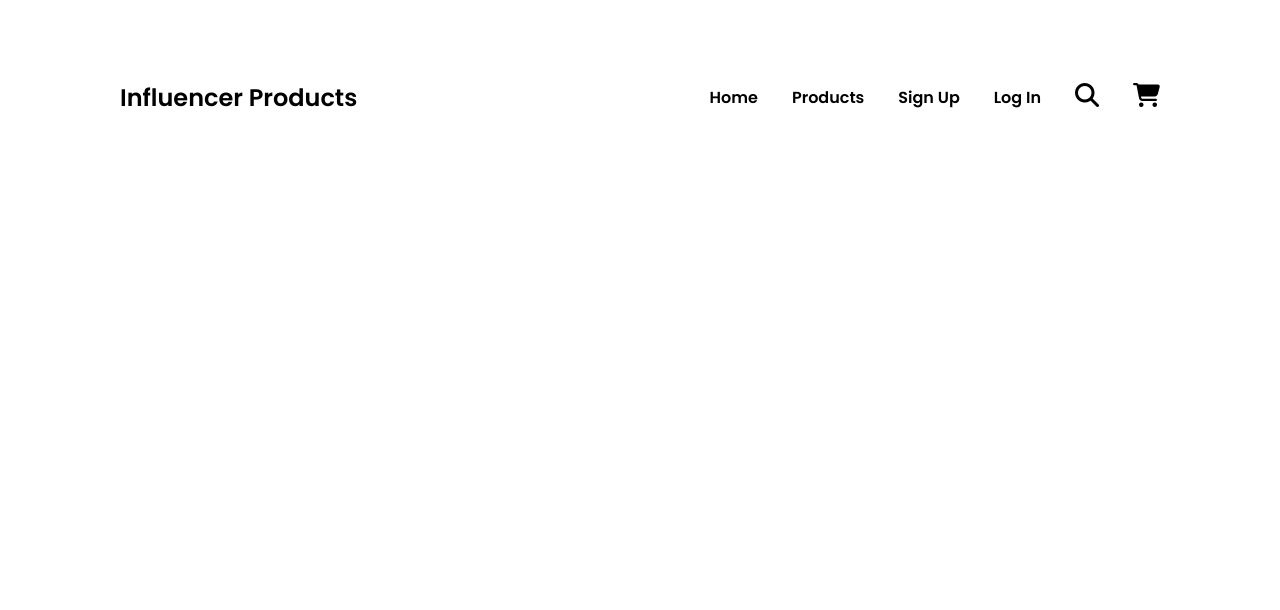
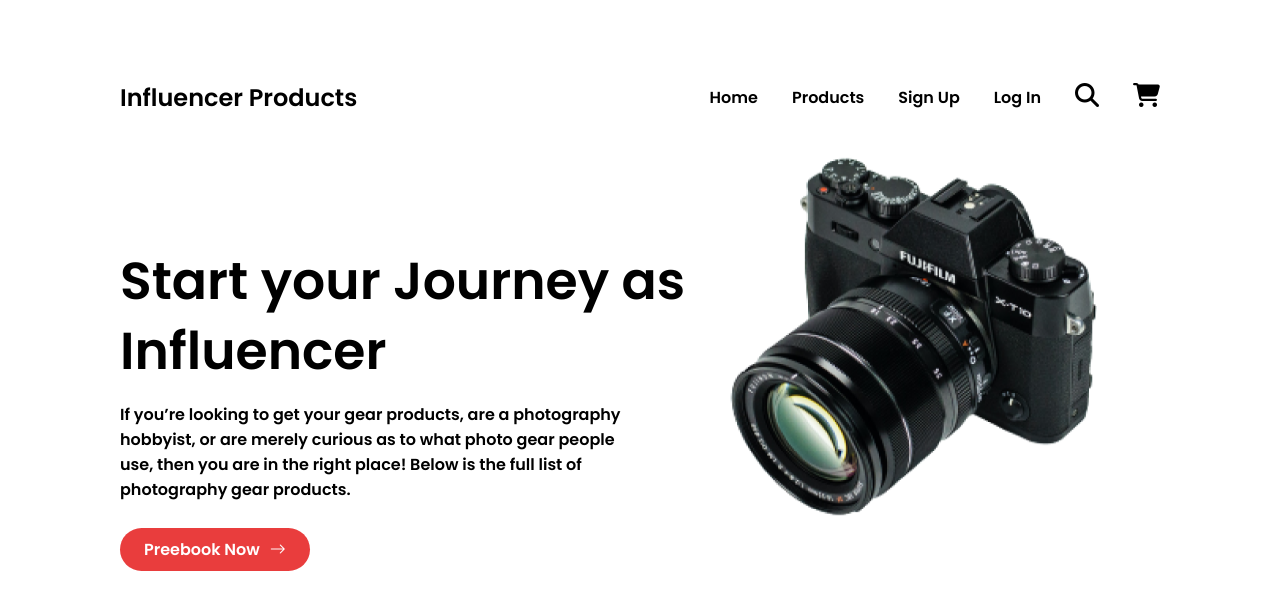
Before and after one commit to saikat66/assignment-2, a plain HTML site: page index.html in a window 1280 px wide. Drawn offline with nearby package versions, Linux system fonts and the light colour scheme.

Commit message:
main section added

```diff
--- a/index.html
+++ b/index.html
@@ -6,8 +6,16 @@
     <meta name="viewport" content="width=device-width, initial-scale=1.0">
     <title>Influence Gear</title>
     <!-- Utilities start -->
+
+    <!-- Font awesome -->
     <script src="https://kit.fontawesome.com/c418c8a9a4.js"crossorigin="anonymous"></script>
-    <!-- Utilities end -->
+    <!-- Font awesome end -->
+    <!-- Icon from getbootstarp start -->
+    <link rel="stylesheet" href="https://cdn.jsdelivr.net/npm/bootstrap-icons@1.7.2/font/bootstrap-icons.css">
+      <!-- Icon from get bootstrap end -->
+
+      <!-- Utilities end -->
+
     <!-- Stylesheet start -->
     <link rel="stylesheet" href="styles/style.css">
     <!-- Stylesheet end -->
@@ -33,5 +41,21 @@
             </div>
         </nav>
     </header>
+    <!-- Header end -->
+
+    <!-- Main section start -->
+    <section>
+        <main class="main-section">
+            <div class="main-section-items">
+                <h1>Start your Journey as Influencer</h1>
+                <p>If you’re looking to get your gear products, are a photography hobbyist, or are merely curious as to what photo gear people use, then you are in the right place! Below is the full list of photography gear products.</p>
+                <a href="">Preebook Now<i class="bi bi-arrow-right"></i></a>
+            </div>
+            <div class="main-section-image">
+                <img src="images/main-camera.png" alt="">
+            </div>
+        </main>
+    </section>
+    <!-- Main section end -->
 </body>
 </html>
--- a/styles/style.css
+++ b/styles/style.css
@@ -11,6 +11,11 @@ body {
 .header-bar {
     display: flex;
     justify-content: space-between;
+}
+
+.site-title h2 {
+    font-size: 24px;
+    font-weight: 700;
 }
 
 .menu-items {
@@ -34,3 +39,53 @@ body {
 }
 
 /* Header bar styles end */
+
+
+/* Main section part start */
+
+.main-section {
+    display: grid;
+    grid-template-columns: repeat(2, 1fr);
+    align-items: center;
+    grid-row-gap: 130px;
+    justify-content: space-between;
+}
+
+.main-section-items {
+    width: 580px;
+    height: 270px;
+}
+
+.main-section-items h1 {
+    height: 140px;
+    line-height: 70px;
+    font-size: 52px;
+    font-weight: 700;
+    margin-bottom: 0px;
+}
+
+.main-section-items p {
+    font-size: 16px;
+    width: 505px;
+    margin-bottom: 35px;
+}
+
+.main-section-items a {
+    height: 45px;
+    text-decoration: none;
+    background-color: rgb(233, 61, 61);
+    color: white;
+    padding: 10px 24px;
+    border-radius: 41px;
+}
+
+.main-section-items a .bi {
+    padding-left: 10px;
+}
+
+.main-section-image img {
+    width: 440px;
+    height: 400px;
+}
+
+/* Main section part end */
```
Also changed, not shown: mobile view/Mobile_compressed.png (deleted).
